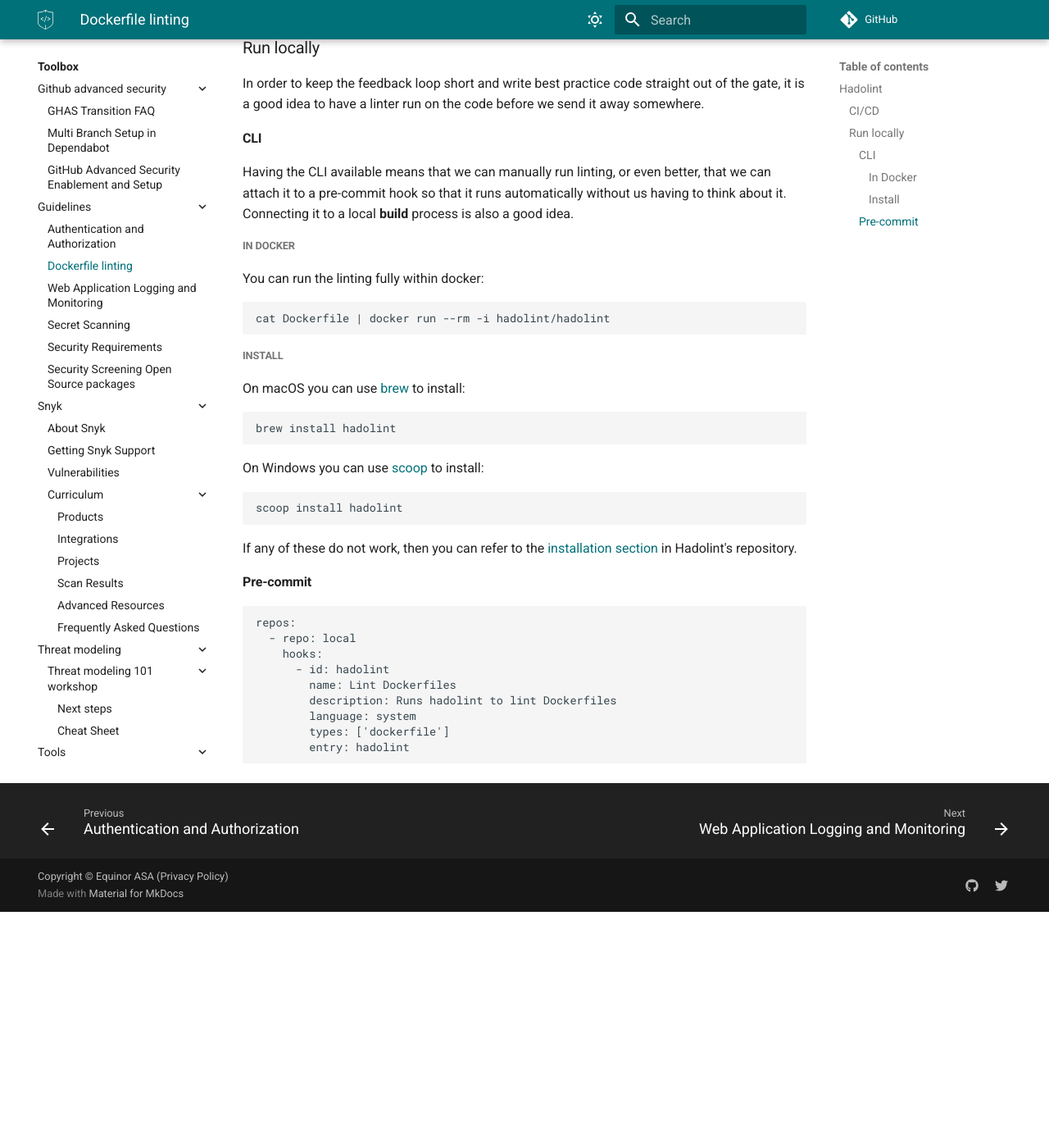
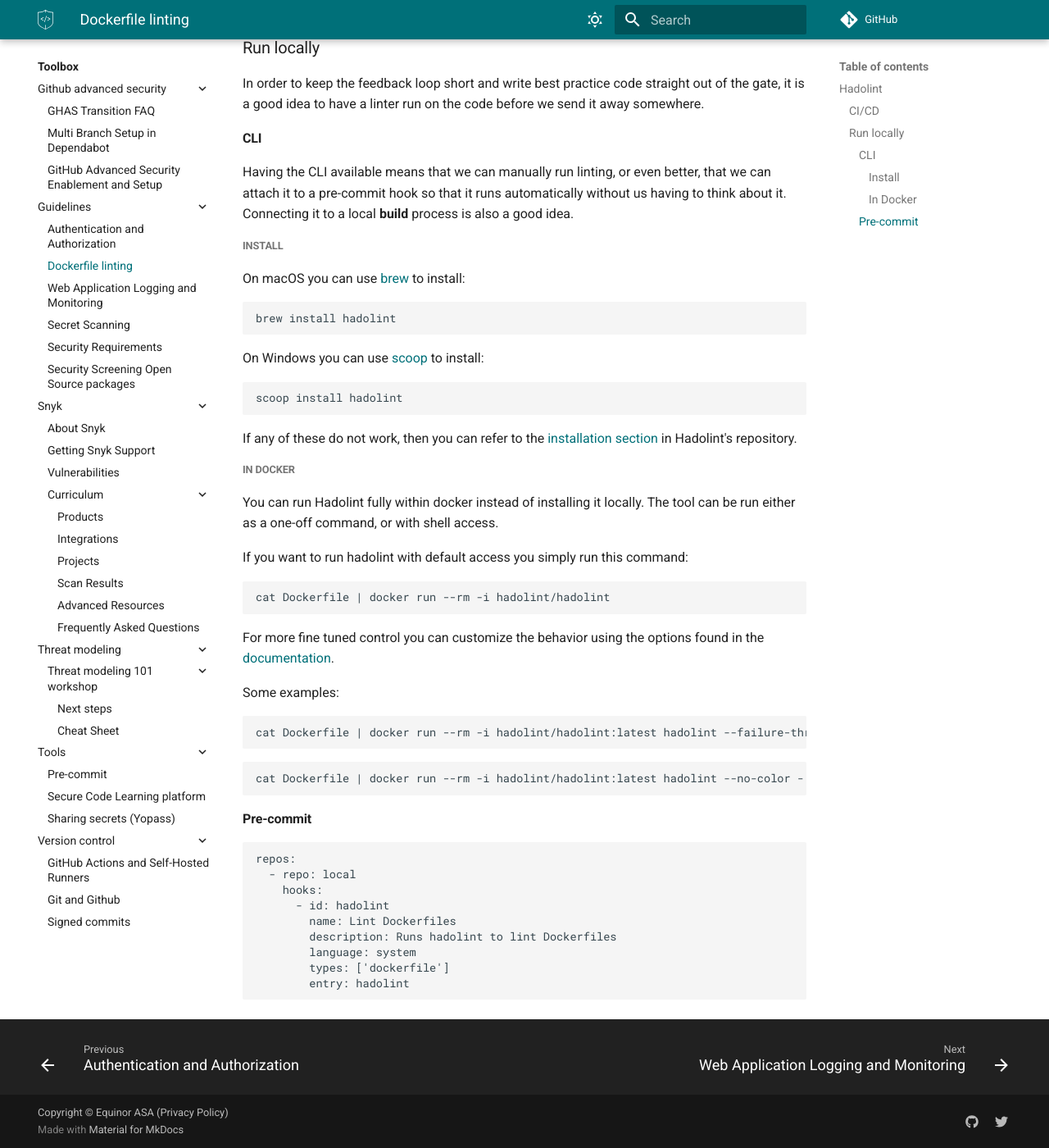
Before and after one commit to equinor/appsec, an MkDocs documentation site: the page built from docs/toolbox/guidelines/dockerfile-linting.md, in a window 1280 px wide and 1400 px high, scrolled down 997 px. Shown: the whole window at 82% size. Built offline with MkDocs 1.6.1 and Material for MkDocs 9.7.7, drawn with Linux system fonts in a browser that asks for light colours; some web fonts are replaced; comment, search, counter and statistics services are not loaded; before the commit the page ends 2109 px from its top, so only the background shows below that.

Commit message:
Updated hadolint documentation with docker

````diff
--- a/docs/toolbox/guidelines/dockerfile-linting.md
+++ b/docs/toolbox/guidelines/dockerfile-linting.md
@@ -54,14 +54,6 @@
 
 Having the CLI available means that we can manually run linting, or even better, that we can attach it to a pre-commit hook so that it runs automatically without us having to think about it. Connecting it to a local **build** process is also a good idea.
 
-##### In Docker
-
-You can run the linting fully within docker:
-
-```bash
-cat Dockerfile | docker run --rm -i hadolint/hadolint
-```
-
 ##### Install
 
 On macOS you can use [brew](https://brew.sh/) to install:
@@ -78,6 +70,28 @@
 
 If any of these do not work, then you can refer to the [installation section](https://github.com/hadolint/hadolint?tab=readme-ov-file#install) in Hadolint's repository.
 
+##### In Docker
+
+You can run Hadolint fully within docker instead of installing it locally. The tool can be run either as a one-off command, or with shell access.
+
+If you want to run hadolint with default access you simply run this command:
+
+```bash
+cat Dockerfile | docker run --rm -i hadolint/hadolint
+```
+
+For more fine tuned control you can customize the behavior using the options found in the [documentation](https://github.com/hadolint/hadolint?tab=readme-ov-file#configure).
+
+Some examples:
+
+```bash
+cat Dockerfile | docker run --rm -i hadolint/hadolint:latest hadolint --failure-threshold=error -
+```
+
+```bash
+cat Dockerfile | docker run --rm -i hadolint/hadolint:latest hadolint --no-color -
+```
+
 #### Pre-commit
 
 ```yaml
````
